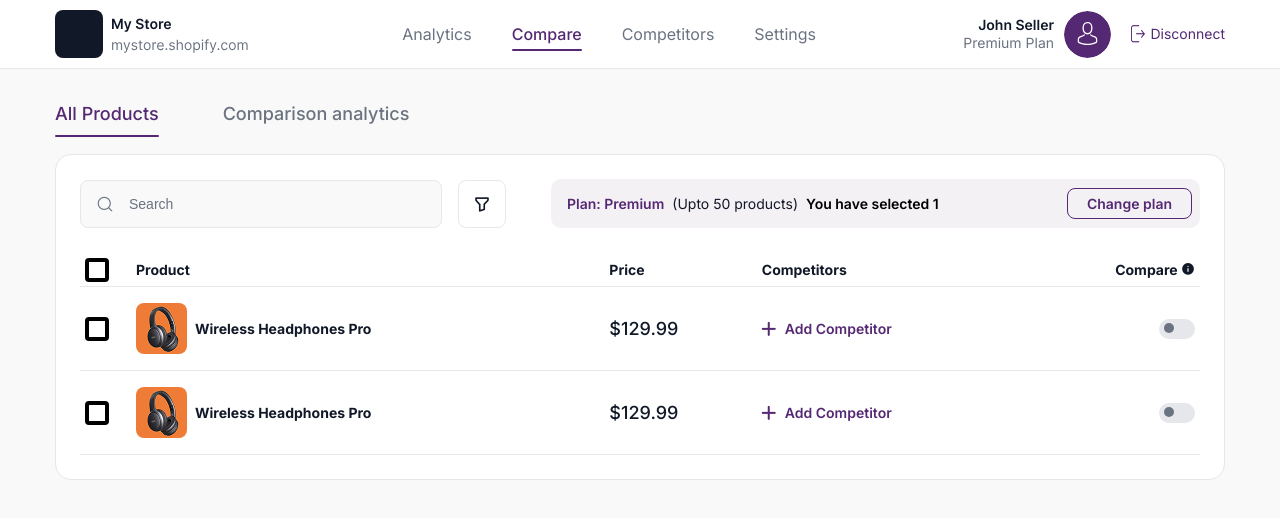
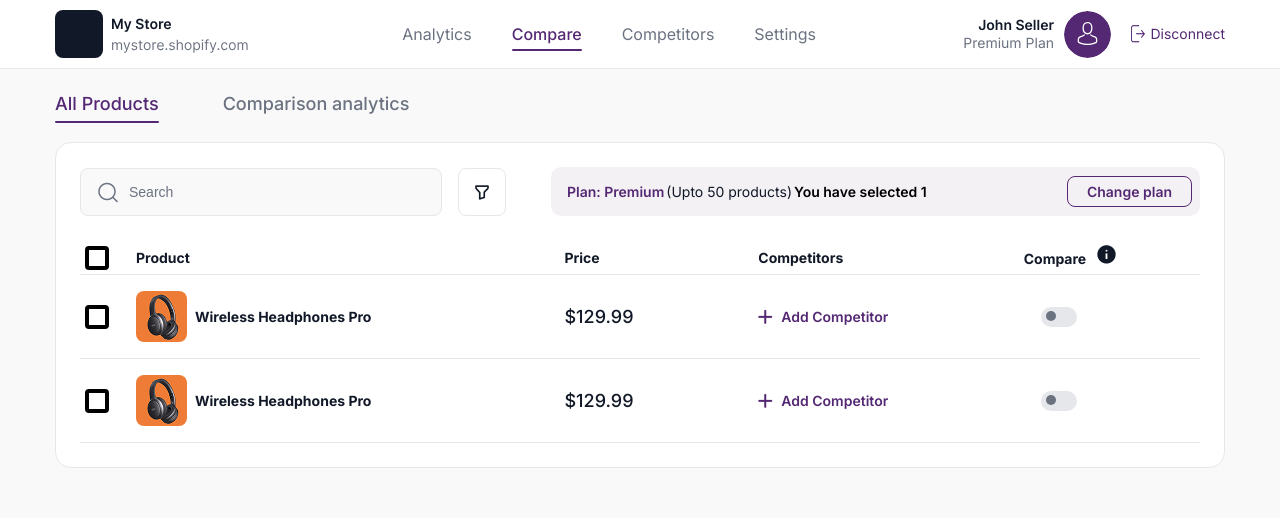
Before and after one commit to SalmanSohail20/quantum-task, a React (Vite) app: page /compare in a window 1280 px wide. Shown: the top 518 px of the page. Built offline with nearby package versions, Linux system fonts and the light colour scheme.

Commit message:
page UI complete

```diff
--- a/src/component/AnalyticCard/AnalyticCard.scss
+++ b/src/component/AnalyticCard/AnalyticCard.scss
@@ -24,10 +24,11 @@
     @media(min-width:$md){
       padding: 24px;
       width: calc(100%/4 - 11.25px);
-      gap:15px;
+      gap:21px;
     }
     @media(min-width:$lg){
       width: calc(100%/4 - 18px);
+      min-height: 127px;
 
     }
     &.active{
--- a/src/component/ComparisonCard/ComparisonCard.tsx
+++ b/src/component/ComparisonCard/ComparisonCard.tsx
@@ -35,7 +35,7 @@ const ComparisonCard = () => {
             <tbody>
               <tr>
                 <td>My Product</td>
-                <td>WHP-2024-01</td>
+                <td>$129.99</td>
                 <td>-</td>
                 <td>-</td>
                 <td>
@@ -94,7 +94,7 @@ const ComparisonCard = () => {
             <tbody>
               <tr>
                 <td>My Product</td>
-                <td>WHP-2024-01</td>
+                <td>$129.99</td>
                 <td>-</td>
                 <td>-</td>
                 <td>
--- a/src/component/Navbar/Navbar.scss
+++ b/src/component/Navbar/Navbar.scss
@@ -9,6 +9,16 @@
   position: relative;
   @media (min-width: $xxl) {
     padding: 17px 0;
+  }
+  &.show{
+    .burger_btn{
+      .ico{
+        transition: all linear 0.3s;
+        &:before{
+          content: "\e903";
+        }
+      }
+    }
   }
   .container {
     display: flex;
--- a/src/component/Tables/AllProductTable.scss
+++ b/src/component/Tables/AllProductTable.scss
@@ -8,12 +8,45 @@
     border-collapse: collapse;
     text-align: left;
     @include font(14, 18);
-        th,td{
+    th,
+    td {
       &:first-child {
         width: 51px;
       }
-            &:last-child{
-                text-align: end;
+      &:nth-child(2) {
+        min-width: auto;
+        @media (min-width: $xxl) {
+          min-width: 403px;
+        }
+      }
+      &:nth-child(3) {
+        min-width: 111px;
+        @media (min-width: $xxl) {
+          min-width: 203px;
+        }
+      }
+      &:nth-child(4) {
+        min-width: 152px;
+        @media (min-width: $xxl) {
+          min-width: 461px;
+        }
+      }
+      &:last-child {
+        min-width: unset;
+        @media (min-width: $xxl) {
+          min-width: 111px;
+        }
+      }
+      .ico {
+        &.ico-tool-icon {
+          font-size: 16px;
+          line-height: 10px;
+          display: inline-block;
+          margin-left: 6px;
+          @media (min-width: $md) {
+            font-size: 22px;
+          }
+        }
       }
     }
 
@@ -21,7 +54,9 @@
       padding: 4px 5px;
       border-bottom: 1px solid #e5e7eb;
       color: $clr-title;
-
+      &:last-child {
+        white-space: nowrap;
+      }
     }
 
     td {
@@ -29,38 +64,50 @@
       color: #6b7280;
       border-bottom: 1px solid #e5e7eb;
       font-weight: 500;
-                &:nth-child(3){
+      &:nth-child(3) {
+        @include font(16, 22);
+        color: #111827;
+        @media(min-width:$md){
               @include font(18, 22);
-                       color: #111827;
+
+          }
       }
 
-
+      .switch_wrap {
+        margin-left: 10px;
       }
-            .product_dec{
+    }
+    .product_dec {
       display: flex;
       align-items: center;
       gap: 8px;
       color: #111827;
-                .product_img{
+      .product_img {
         width: 51px;
         height: 51px;
         border-radius: 8px;
         overflow: hidden;
         flex-shrink: 0;
-                    img{
+        img {
           width: 100%;
           height: 100%;
           object-fit: cover;
         }
       }
+      .product_txt {
+        overflow: hidden;
+        text-overflow: ellipsis;
+        display: -webkit-box;
+        -webkit-line-clamp: 2;
+        -webkit-box-orient: vertical;
       }
-            .competitor_btn{
+    }
+    .competitor_btn {
       display: flex;
       align-items: center;
       color: $clr-primary;
       @include font(14, 18, 600);
       gap: 9px;
     }
-
   }
 }
--- a/src/component/common/Checkbox.scss
+++ b/src/component/common/Checkbox.scss
@@ -45,7 +45,7 @@
 
   // Checkmark. Could be replaced with an image
   &:checked + label:after {
-    content: "\e909";
+    content: "\e90d";
     font-family: "icomoon";
     font-size: 12px;
     position: absolute;
--- a/src/component/common/Switch.scss
+++ b/src/component/common/Switch.scss
@@ -4,7 +4,7 @@
 .switch_wrap{
 
   display: flex;
-  justify-content: end;
+
 
   input[type=checkbox]{
 	height: 0;
--- a/src/pages/Compare/Compare.scss
+++ b/src/pages/Compare/Compare.scss
@@ -5,21 +5,21 @@
     display: flex;
     align-items: center;
     gap: 64px;
-    margin:0 0  19px 0;
+    margin:0 0 17px 0;
     @include font(18, 22px , 500);
     list-style: none;
     padding: 0;
     color: #6B7280;
     li{
         cursor: pointer;
-        padding: 10px 0;
+        padding: 0px 0 10px;
         &.active{
             color: $clr-primary;
             position: relative;
             &:after{
                 content:"";
                 position: absolute;
-                top: 100%;
+                top: 88%;
                 left:0;
                 right: 0;
                 height: 2px;
@@ -41,9 +41,15 @@
 
     .pro_crd_head {
         display: flex;
-        justify-content: space-between;
-        gap: 45px;
+        flex-wrap: wrap;
         margin-bottom: 26px;
+        gap: 20px;
+        @media(min-width:$xl){
+            flex-wrap: nowrap;
+            justify-content: space-between;
+            gap: 45px;
+
+        }
         .form_control {
             background: #F9F9F9;
         }
@@ -58,14 +64,21 @@
             color: #111827;
             .selection_txt {
                 display: flex;
-                gap: 8px;
+                flex-wrap: wrap;
+                gap: 2px;
                 align-items: center;
+                white-space: nowrap;
+                @meida(min-width:$md){
+                    gap: 8px;
+
+                }
                 strong {
                     font-weight: 600;
                 }
             }
             .btn {
                 padding: 5px 19px;
+                white-space: nowrap;
             }
         }
     }
--- a/src/pages/Competitors/Competitors.scss
+++ b/src/pages/Competitors/Competitors.scss
@@ -33,6 +33,7 @@
 
     .product_row{
         display: flex;
+        align-items: flex-start;
         justify-content: space-between;
         gap: 16px;
         margin-bottom: 19px;
@@ -43,6 +44,7 @@
             display: flex;
             flex-direction: column;
             gap: 8px;
+            overflow: hidden;
             .title{
                 @include font(14,18,600);
                 color: $clr-title;
@@ -53,15 +55,8 @@
                 overflow: hidden;
                 @include font(14,18,400);
                 color: #6B7280;
-                max-width: 200px;
                 width: 100%;
-                @media(min-width: 480px){
-                    max-width: 250px;
-                }
 
-                @media(min-width: $sm){
-                    max-width: 296px;
-                }
             }
         }
         .rgt{
--- a/src/pages/Settings/Setting.tsx
+++ b/src/pages/Settings/Setting.tsx
@@ -34,7 +34,7 @@ const page = () => {
               <input type="email" className="form_control" name="" id="" placeholder="john@example.com" />
             </div>
             <div className="form_group">
-              <label htmlFor="">Email address</label>
+              <label htmlFor="">Current plan</label>
              <div className="premium_plan">
               <div className="pre_lft">
                 <strong className="pre_title">Premium Plan</strong>
--- a/src/scss/base/_forms.scss
+++ b/src/scss/base/_forms.scss
@@ -103,10 +103,11 @@ input[type="submit"] {
 .label,
 label {
 	@include font(14, 18, 600);
-	margin-bottom: 16px;
+	margin-bottom: 10px;
 	display: block;
 	color: $clr-title;
 	@media (min-width: $md) {
+		margin-bottom: 16px;
 	}
 }
 
@@ -124,7 +125,7 @@ label {
 		top: 50%;
 		transform: translateY(-50%);
 		color: #6b7280;
-		font-size: 18px;
+		font-size: 24px;
 		line-height: 19px;
 		font-weight: 400;
 		user-select: none;
```
Also changed, not shown: src/component/ComparisonCard/ComparisonCard.scss (+50 -3 lines). Lines whose indentation alone changed are shown as unchanged.
